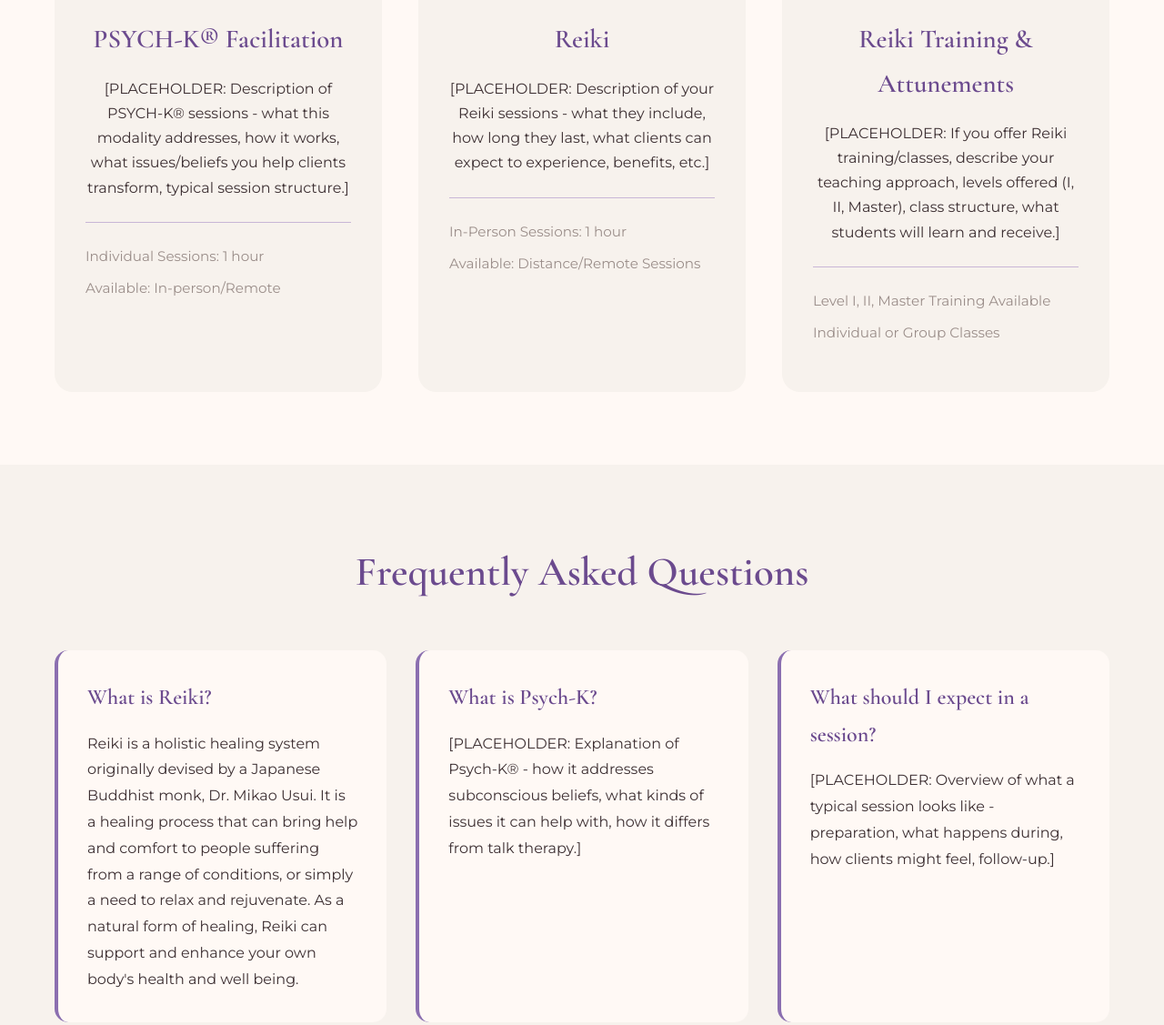
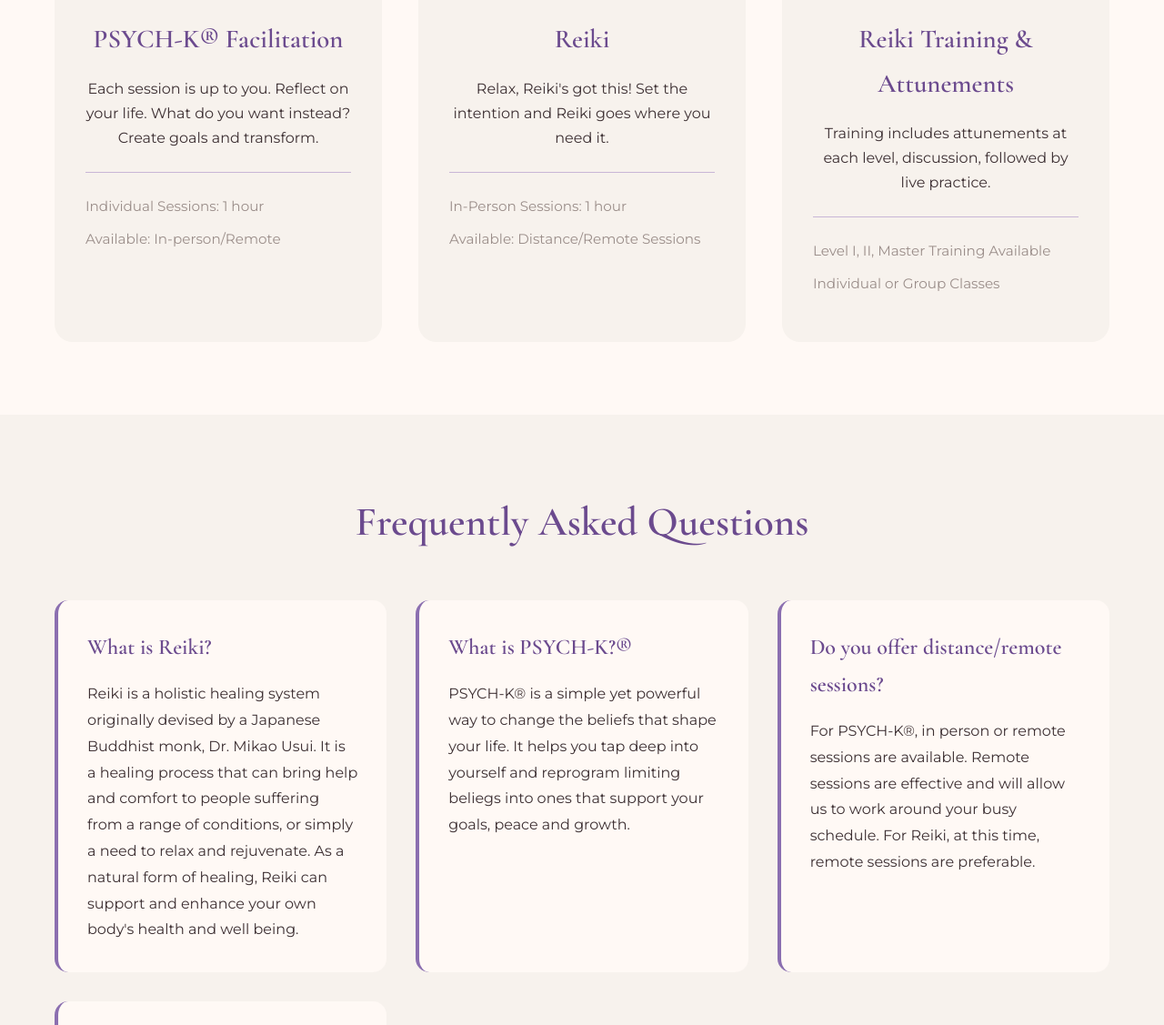
Before and after one commit to DollLexx/debsutter.com, a plain HTML site: page index.html in a window 1280 px wide. Shown: the part 2340-3467 px from the top of the page at 91% size. Drawn offline with nearby package versions, Linux system fonts and the light colour scheme.

Commit message:
Add text to explain what I do at sessions

```diff
--- a/index.html
+++ b/index.html
@@ -67,7 +67,7 @@
                     <div class="credentials">
                         <h4>Certifications & Training</h4>
                         <ul>
-                            <li>✨ PSYCH-K&reg Facilitator - Master</li>
+                            <li>✨ PSYCH-K&reg; Facilitator - Master</li>
                             <li>✨ Reiki Master-Teacher</li>
                         </ul>
                     </div>
@@ -85,8 +85,8 @@
             <div class="services-grid">
                 <div class="service-card">
                     <div class="service-icon">🦋</div>
-                    <h3>PSYCH-K&reg Facilitation</h3>
-                    <p>[PLACEHOLDER: Description of PSYCH-K&reg sessions - what this modality addresses, how it works, what issues/beliefs you help clients transform, typical session structure.]</p>
+                    <h3>PSYCH-K&reg; Facilitation</h3>
+                    <p>Each session is up to you. Reflect on your life. What do you want instead? Create goals and transform.</p>
                     <ul class="service-details">
                         <li>Individual Sessions: 1 hour</li>
                         <li>Available: In-person/Remote</li>
@@ -96,7 +96,7 @@
                 <div class="service-card">
                     <div class="service-icon">🌟</div>
                     <h3>Reiki</h3>
-                    <p>[PLACEHOLDER: Description of your Reiki sessions - what they include, how long they last, what clients can expect to experience, benefits, etc.]</p>
+                    <p>Relax, Reiki's got this!  Set the intention and Reiki goes where you need it.</p>
                     <ul class="service-details">
                         <li>In-Person Sessions: 1 hour</li>
                         <li>Available:  Distance/Remote Sessions</li>
@@ -106,7 +106,7 @@
                 <div class="service-card">
                     <div class="service-icon">🌸</div>
                     <h3>Reiki Training & Attunements</h3>
-                    <p>[PLACEHOLDER: If you offer Reiki training/classes, describe your teaching approach, levels offered (I, II, Master), class structure, what students will learn and receive.]</p>
+                    <p>Training includes attunements at each level, discussion, followed by live practice.</p>
                     <ul class="service-details">
                         <li>Level I, II, Master Training Available</li>
                         <li>Individual or Group Classes</li>
@@ -128,18 +128,13 @@
                 </div>
 
                 <div class="faq-item">
-                    <h3>What is Psych-K?</h3>
-                    <p>[PLACEHOLDER: Explanation of Psych-K&reg - how it addresses subconscious beliefs, what kinds of issues it can help with, how it differs from talk therapy.]</p>
-                </div>
-
-                <div class="faq-item">
-                    <h3>What should I expect in a session?</h3>
-                    <p>[PLACEHOLDER: Overview of what a typical session looks like - preparation, what happens during, how clients might feel, follow-up.]</p>
+                    <h3>What is PSYCH-K?&reg;</h3>
+                    <p>PSYCH-K&reg; is a simple yet powerful way to change the beliefs that shape your life. It helps you tap deep into yourself and reprogram limiting beliegs into ones that support your goals, peace and growth.</p>
                 </div>
 
                 <div class="faq-item">
                     <h3>Do you offer distance/remote sessions?</h3>
-                    <p>For PSYCH-K&reg, in person or remote sessions are available.  Remote sessions are effective and will allow us to work around your busy schedule.  For Reiki, at this time, remote sessions are preferable.</p>
+                    <p>For PSYCH-K&reg;, in person or remote sessions are available.  Remote sessions are effective and will allow us to work around your busy schedule.  For Reiki, at this time, remote sessions are preferable.</p>
                 </div>
 
                 <div class="faq-item">
@@ -208,7 +203,7 @@
     <footer class="footer">
         <div class="container">
             <p>&copy; 2025 Deb Sutter. All rights reserved.</p>
-            <p class="footer-note">PSYCH-K&reg Facilitator | Reiki Master-Teacher</p>
+            <p class="footer-note">PSYCH-K&reg; Facilitator | Reiki Master-Teacher</p>
         </div>
     </footer>
 
```
Also changed, not shown: 1 other file.
